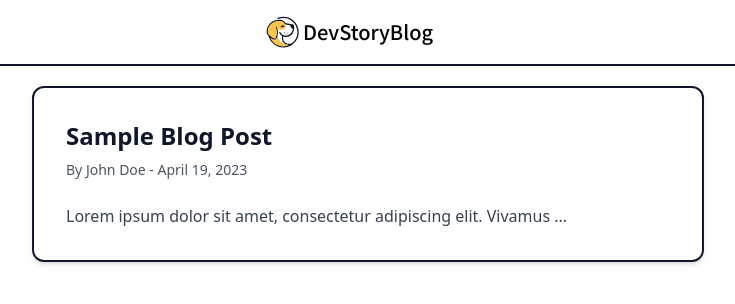
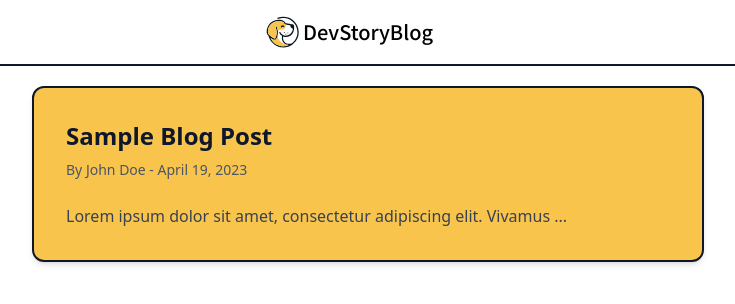
Before and after one commit to DoyunH/DevStoryBlog, a React (Create React App) app: page /post/1 in a window 1280 px wide. Shown: the top 304 px of the page, without its empty margins (272-1007 px from the left). Built offline with nearby package versions, Linux system fonts and the light colour scheme.

Commit message:
feature : dinamic background error catch

```diff
--- a/src/components/BlogPost.tsx
+++ b/src/components/BlogPost.tsx
@@ -17,7 +17,8 @@ const BlogPost: React.FC<BlogPostProps> = ({
 }) => {
   return (
     <div
-      className={`max-w-2xl mx-auto  rounded-xl shadow-md text-slate-900 border-slate-900 border-2 overflow-hidden p-8 bg-[${color}] transition ease-in-out delay-100  hover:-translate-y-0 hover:bg-white hover:shadow-xl duration-300`}
+      className={`max-w-2xl mx-auto  rounded-xl shadow-md text-slate-900 border-slate-900 border-2 overflow-hidden p-8 transition ease-in-out delay-100  hover:-translate-y-0 hover:bg-white hover:shadow-xl duration-300`}
+      style={{ backgroundColor: color }}
     >
       <h2 className="text-2xl font-bold mb-2">{title}</h2>
       <p className="text-gray-600 text-sm mb-6">
--- a/src/components/Home.tsx
+++ b/src/components/Home.tsx
@@ -5,6 +5,7 @@ import BlogPost from "./BlogPost";
 const Home = () => {
   return (
     <div className="space-y-3">
+      <div className="my-3">
         <Link to="/post/1">
           <BlogPost
             title="¿Qué es DataDog?"
@@ -14,6 +15,7 @@ const Home = () => {
             color="#f8C44c"
           />
         </Link>
+      </div>
       <Link to="/post/2">
         <BlogPost
           title="¿Qué es DataDog?"
```
Lines whose indentation alone changed are shown as unchanged.
